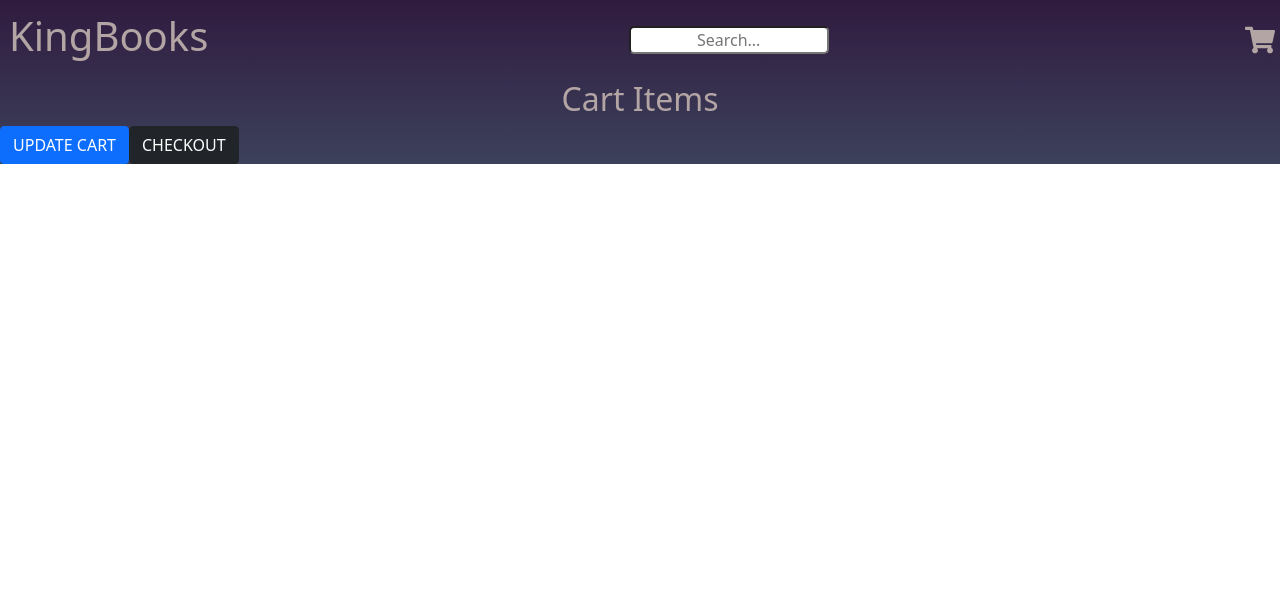
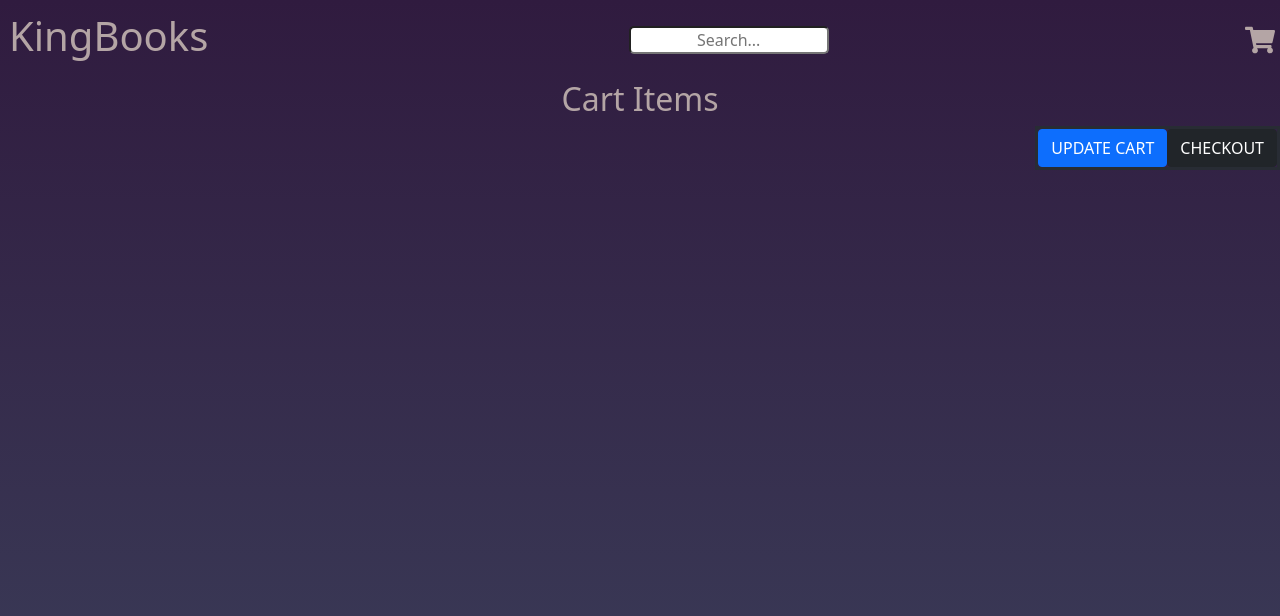
Before and after one commit to antwolfe/Taco-POS, a React (Create React App) app in the folder capstone1/ecommerce_store/: page /cart in a window 1280 px wide. Shown: the top 616 px of the page. Built offline with nearby package versions, Linux system fonts and the light colour scheme.

Commit message:
add style tags to index.html, create modify comp, style cart comp, update README

```diff
--- a/capstone1/ecommerce_store/public/index.html
+++ b/capstone1/ecommerce_store/public/index.html
@@ -1,6 +1,17 @@
 <!DOCTYPE html>
 <html lang="en">
   <head>
+    <style>
+      input::-webkit-outer-spin-button,
+      input::-webkit-inner-spin-button {
+        -webkit-appearance: none;
+        margin: 0;
+      }
+
+      input[type="number"] {
+        -moz-appearance: textfield;
+      }
+    </style>
     <meta charset="utf-8" />
     <link rel="icon" href="%PUBLIC_URL%/favicon.ico" />
     <meta name="viewport" content="width=device-width, initial-scale=1" />
--- a/capstone1/ecommerce_store/src/App.css
+++ b/capstone1/ecommerce_store/src/App.css
@@ -147,6 +147,19 @@ h1 {
 
 }
 
+.cart {
+  height: 90vh;
+  display: flex;
+  flex-direction: column;
+}
+
+
+.cart-btns {
+  justify-content: center;
+  border: #282c34 solid;
+  align-self: flex-end;
+}
+
 
 
 
--- a/capstone1/ecommerce_store/src/Components/CartItem.jsx
+++ b/capstone1/ecommerce_store/src/Components/CartItem.jsx
@@ -1,11 +1,10 @@
 import React from "react";
 import Button from "react-bootstrap/esm/Button";
 import CloseButton from "react-bootstrap/esm/CloseButton";
+import ModifyQty from "./ModifyQty";
 
 export default function CartItem(props) {
   const { product, onDelete } = props;
-
-  const onClick = (product) => {};
 
   return (
     <div>
@@ -17,6 +16,7 @@ export default function CartItem(props) {
             <h2 className="book-title">{product.title}</h2>
             <h5> {product.price} </h5>
             <h5> QTY: {product.qty} </h5>
+            <ModifyQty />
           </span>
         </div>
       </div>
--- /dev/null
+++ b/capstone1/ecommerce_store/src/Components/ModifyQty.jsx
@@ -0,0 +1,19 @@
+import React from "react";
+import Button from "react-bootstrap/esm/Button";
+
+export default function ModifyQty() {
+  return (
+    <div>
+      <div className="counter">
+        <Button onClick>+</Button>
+        <input
+          className="qty-num"
+          type="number"
+          defaultValue={1}
+          style={{ width: "35px" }}
+        />
+        <Button onClick>-</Button>
+      </div>
+    </div>
+  );
+}
--- a/capstone1/ecommerce_store/src/Views/Basket.jsx
+++ b/capstone1/ecommerce_store/src/Views/Basket.jsx
@@ -7,8 +7,8 @@ export default function Basket(props) {
 
   return (
     <div>
+      <h2 className="text-center"> Cart Items </h2>
       <div className="cart">
-        <h2 className="text-center"> Cart Items </h2>
         {cartItems.map((item) => {
           return (
             <div key={item.id}>
@@ -16,8 +16,14 @@ export default function Basket(props) {
             </div>
           );
         })}
-        <Button variant="primary">UPDATE CART</Button>
-        <Button variant="dark">CHECKOUT</Button>
+        <div className="cart-btns">
+          <Button variant="primary" className="cart-upd-btn">
+            UPDATE CART
+          </Button>
+          <Button variant="dark" className="cart-checkout-btn">
+            CHECKOUT
+          </Button>
+        </div>
       </div>
     </div>
   );
```
Also changed, not shown: 1 other file (tests, documents, lock files or other folders).
